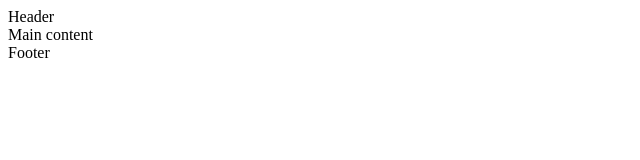
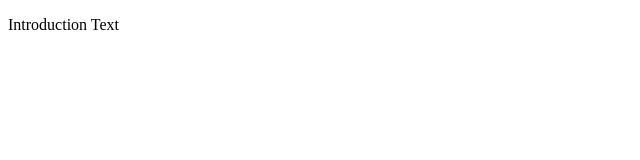
Before and after one commit to ProgramCodeMasterA/top-quizzer, a plain HTML site: page index.html in a window 1280 px wide. Shown: the whole page, without its empty margins (0-640 px from the left). Drawn offline with Linux system fonts and the light colour scheme.

Commit message:
Add introduction paragraph placeholder

```diff
--- a/index.html
+++ b/index.html
@@ -17,13 +17,24 @@
 
 <body>
     <!-- Header -->
-    <header>Header</header>
+    <header>
+        <p class="introduction">Introduction Text</p>
+
+
+    </header>
 
     <!-- Main content -->
-    <main>Main content</main>
+    <main>
+
+
+
+    </main>
 
     <!-- Footer -->
-    <footer>Footer</footer>
+    <footer>
+
+
+    </footer>
 </body>
 
 </html>
```
